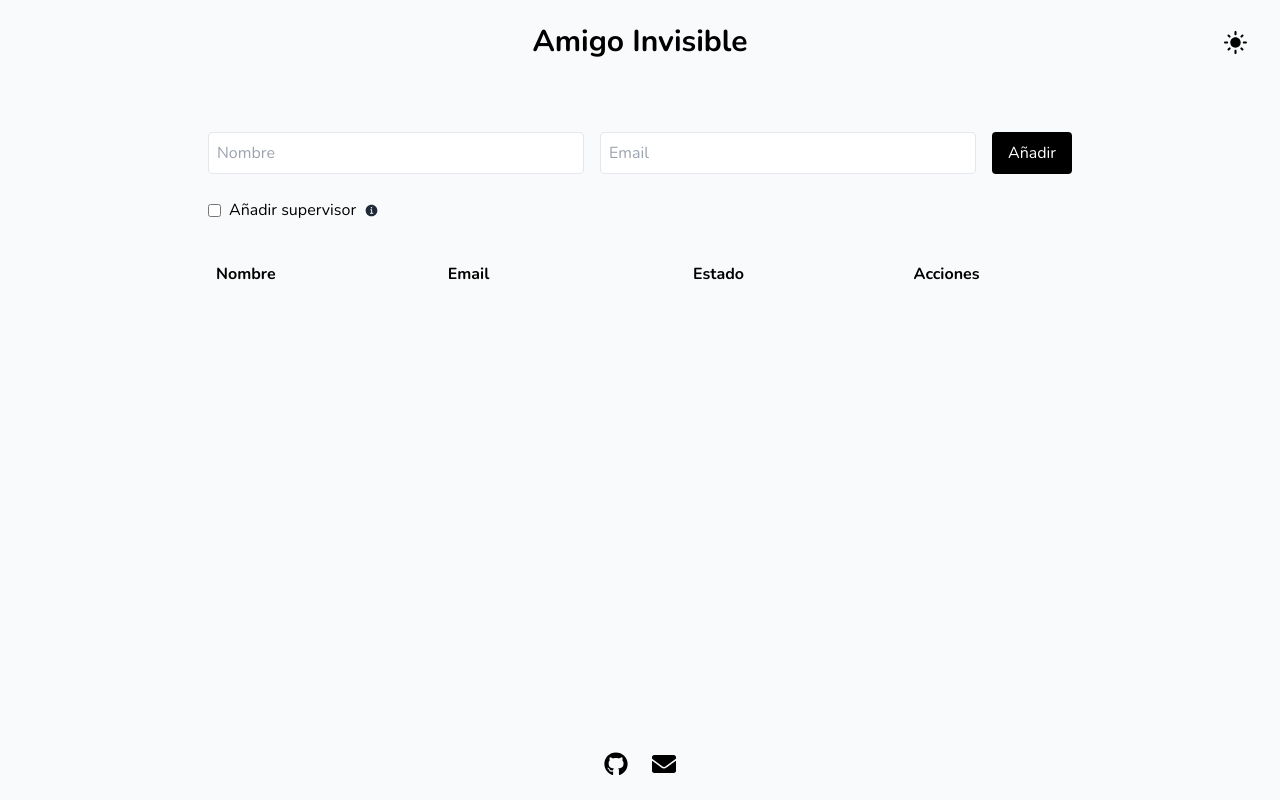
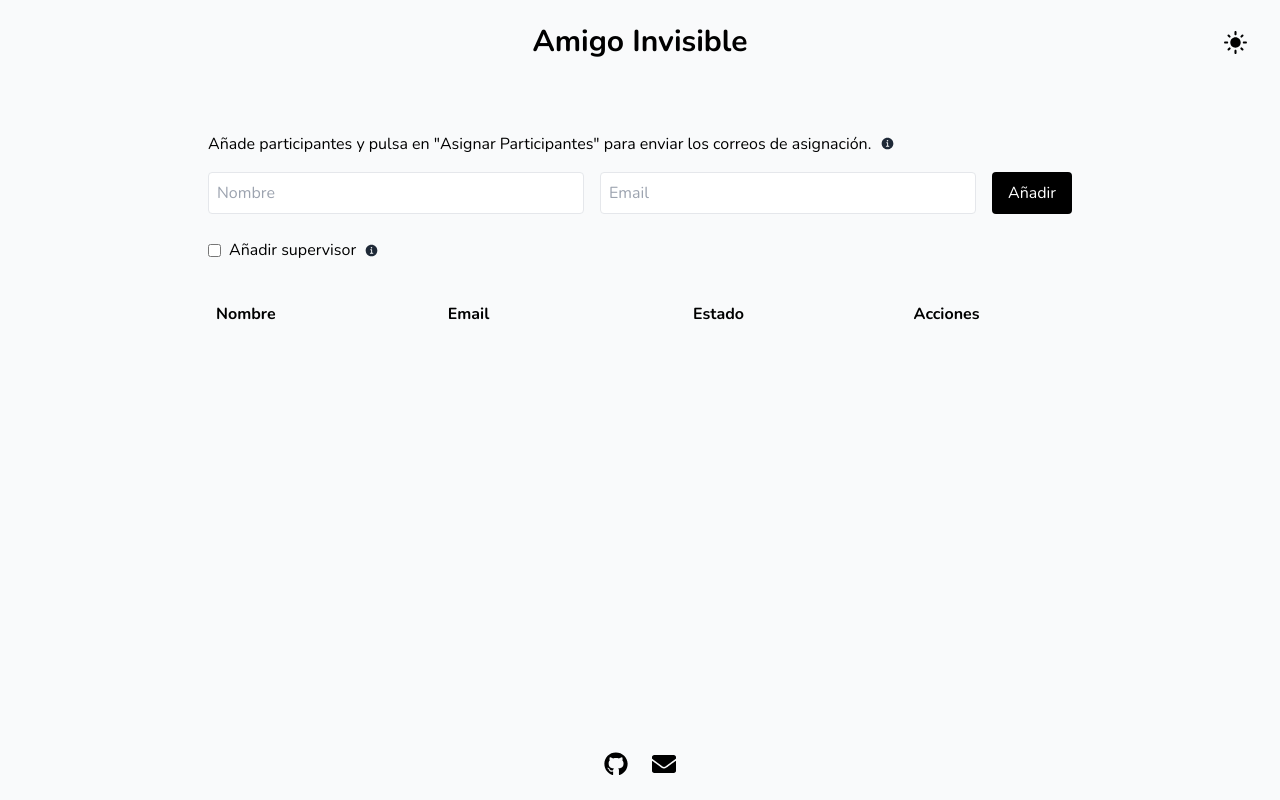
Before and after one commit to jorbush/amigo-invisible, a Next.js app: page / in a window 1280 px wide. Built offline with nearby package versions, Linux system fonts and the light colour scheme.

Commit message:
add some info

```diff
--- /dev/null
+++ b/app/components/Info.tsx
@@ -0,0 +1,20 @@
+'use client';
+import { IoInformationCircle } from "react-icons/io5";
+
+interface InfoProps {
+    text: string;
+}
+
+export const Info = ({ text }: InfoProps) => {
+    return (
+        <div className="group relative inline">
+            <IoInformationCircle
+                className="cursor-help text-gray-800 hover:text-gray-700 dark:text-white hover:dark:text-neutral-200"
+                size={15}
+            />
+            <div className="absolute bottom-full left-1/2 mb-2 hidden w-48 -translate-x-1/2 rounded-lg bg-neutral-50 p-2 text-sm shadow-lg group-hover:block dark:bg-gray-800 dark:text-white">
+                {text}
+            </div>
+        </div>
+    );
+};
--- a/app/components/ParticipantsTable.tsx
+++ b/app/components/ParticipantsTable.tsx
@@ -3,7 +3,7 @@ import { useState } from 'react';
 import { FaCheck, FaSpinner } from 'react-icons/fa';
 import { Participant, Supervisor } from '../types/types';
 import { MdDelete } from 'react-icons/md';
-import { IoInformationCircle } from 'react-icons/io5';
+import { Info } from './Info';
 
 export const ParticipantsTable = () => {
     const [participants, setParticipants] = useState<Participant[]>([]);
@@ -117,6 +117,15 @@ export const ParticipantsTable = () => {
 
     return (
         <div className="mx-auto w-full max-w-4xl p-4">
+            <div className='mb-4'>
+                <span className="text-black dark:text-white relative">
+                    Añade participantes y pulsa en "Asignar Participantes" para enviar los correos de asignación.
+                    <span className="absolute -right-6 top-[calc(100%-1.2em)]">
+                        <Info text="Se requiere un mínimo de 3 participantes y un máximo de 35" />
+                    </span>
+                </span>
+            </div>
+
             <div className="mb-8">
                 <div className="mb-4 flex flex-col gap-4 md:flex-row">
                     <input
@@ -152,15 +161,7 @@ export const ParticipantsTable = () => {
                             className="rounded"
                         />
                         Añadir supervisor
-                        <div className="group relative">
-                            <IoInformationCircle
-                                className="cursor-help text-gray-800 hover:text-gray-700 dark:text-white hover:dark:text-neutral-200"
-                                size={15}
-                            />
-                            <div className="absolute bottom-full left-1/2 mb-2 hidden w-48 -translate-x-1/2 rounded-lg bg-neutral-50 p-2 text-sm shadow-lg group-hover:block dark:bg-gray-800 dark:text-white">
-                                Recibirá todas las asignaciones y no participa
-                            </div>
-                        </div>
+                        <Info text="Recibirá todas las asignaciones y no participa" />
                     </label>
                 </div>
 
```
